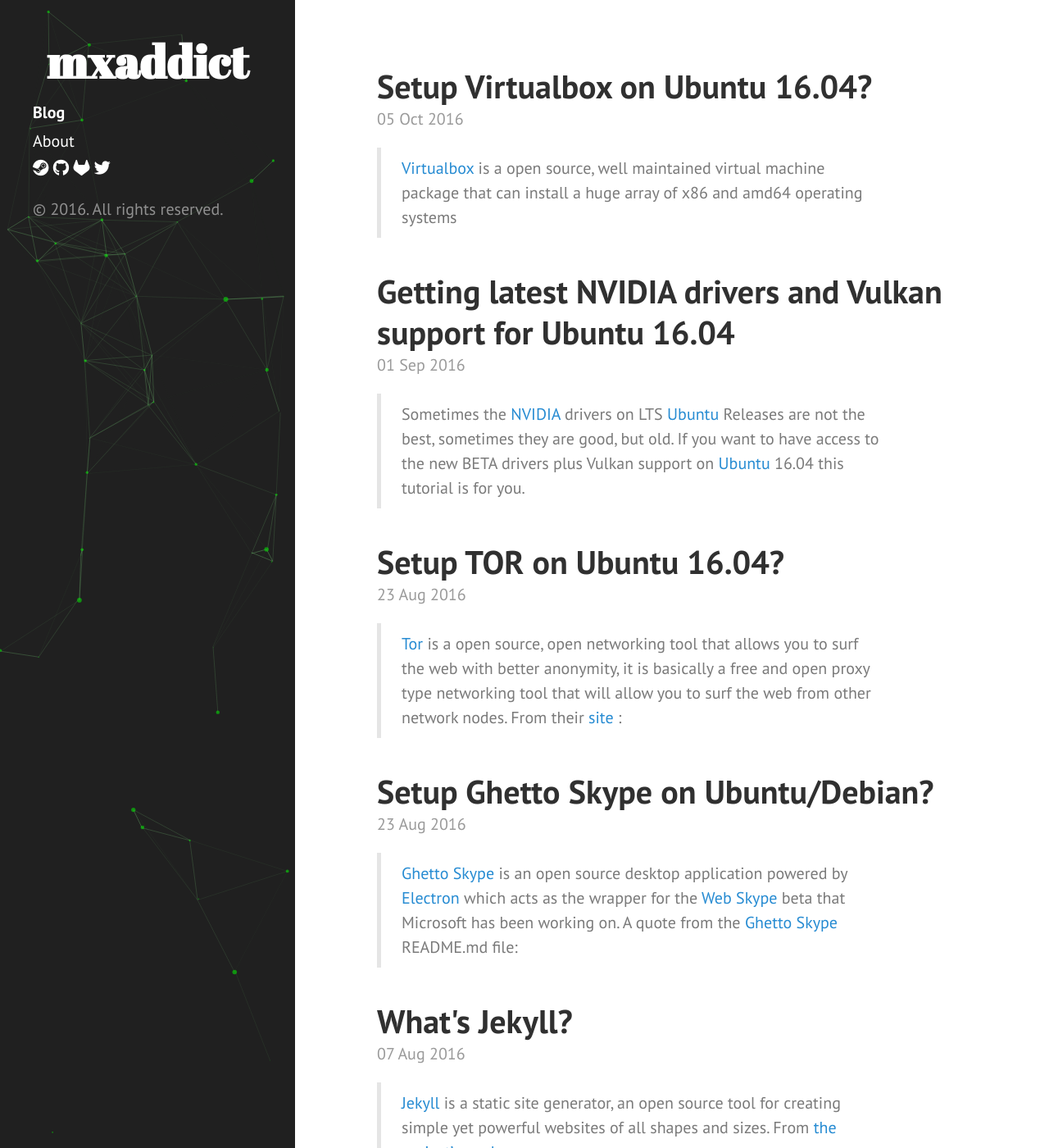
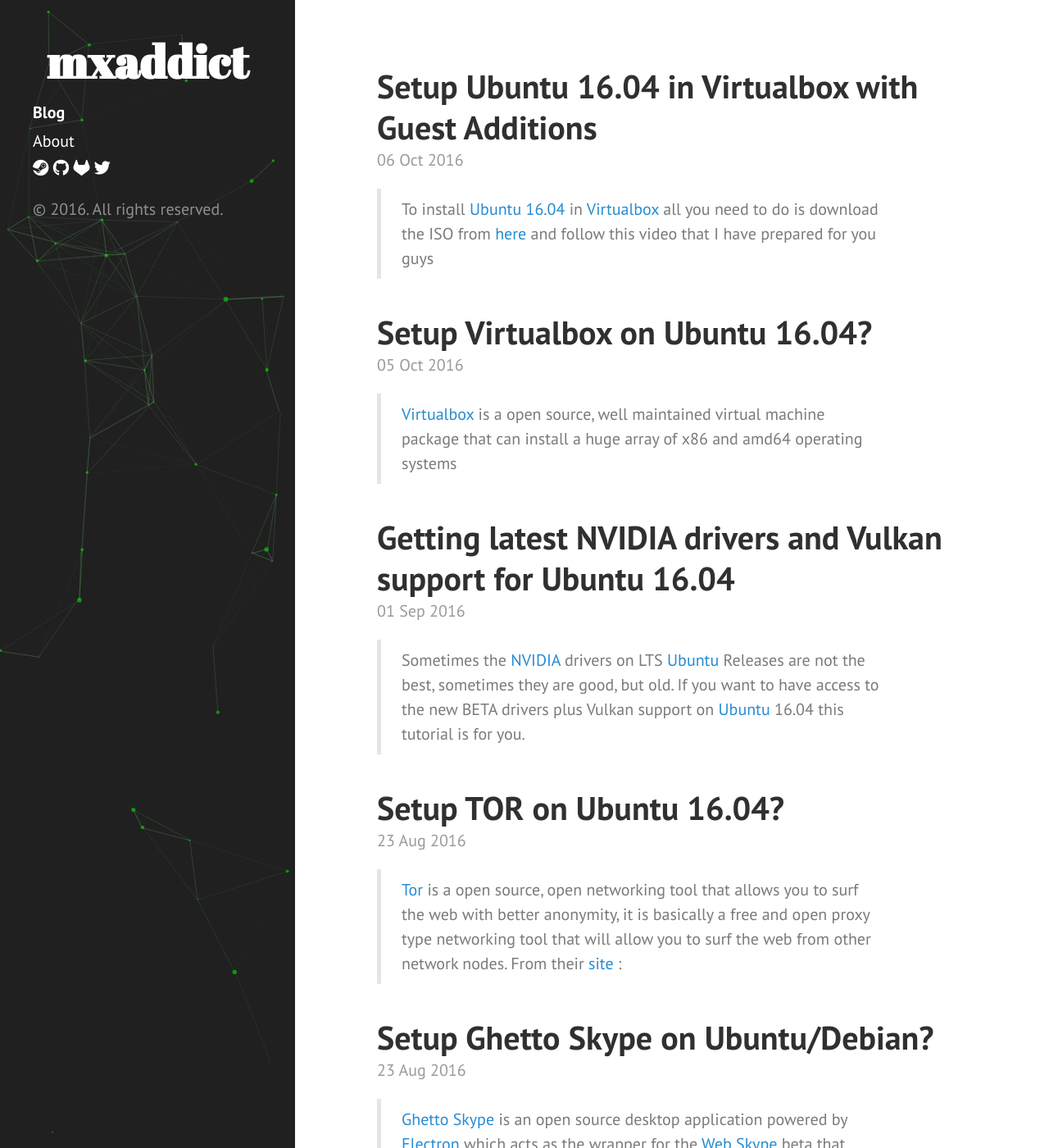
Before and after one commit to mxaddict/www.codedmaster.com, a Jekyll site: the page built from index.html, in a window 1280 px wide and 1400 px high. Shown: the whole window at 82% size. Built offline with Jekyll 4.4.1, drawn with Linux system fonts in a browser that asks for light colours; nearby versions of some CDN libraries; the list of posts is cut into pages by our own code.

Commit message:
Added my new article about installing ubuntu in virtualbox

```diff
--- /dev/null
+++ b/_posts/2016-10-06-installing-ubuntu-16.04-in-virtualbox-with-guest-additions.md
@@ -0,0 +1,19 @@
+---
+layout: post
+title: Setup Ubuntu 16.04 in Virtualbox with Guest Additions
+---
+
+To install [Ubuntu 16.04][ubuntu] in [Virtualbox][vbox] all you need to do is download the ISO from [here][ubuntudl] and follow this video that I have prepared for you guys
+
+<iframe width="560" height="315" src="https://www.youtube.com/embed/i5L00dzL3t8" frameborder="0" allowfullscreen></iframe>
+
+I recommend watching in 1080p60 and fullscreen! `^_^`
+
+[ubuntu]: http://www.ubuntu.com/
+{:target="_blank"}
+
+[ubuntudl]: http://www.ubuntu.com/download
+{:target="_blank"}
+
+[vbox]: https://www.virtualbox.org/
+{:target="_blank"}
```
Also changed, not shown: _posts/2016-10-05-virtualbox-install-on-ubuntu-16.04.md (+2 -0 lines).
